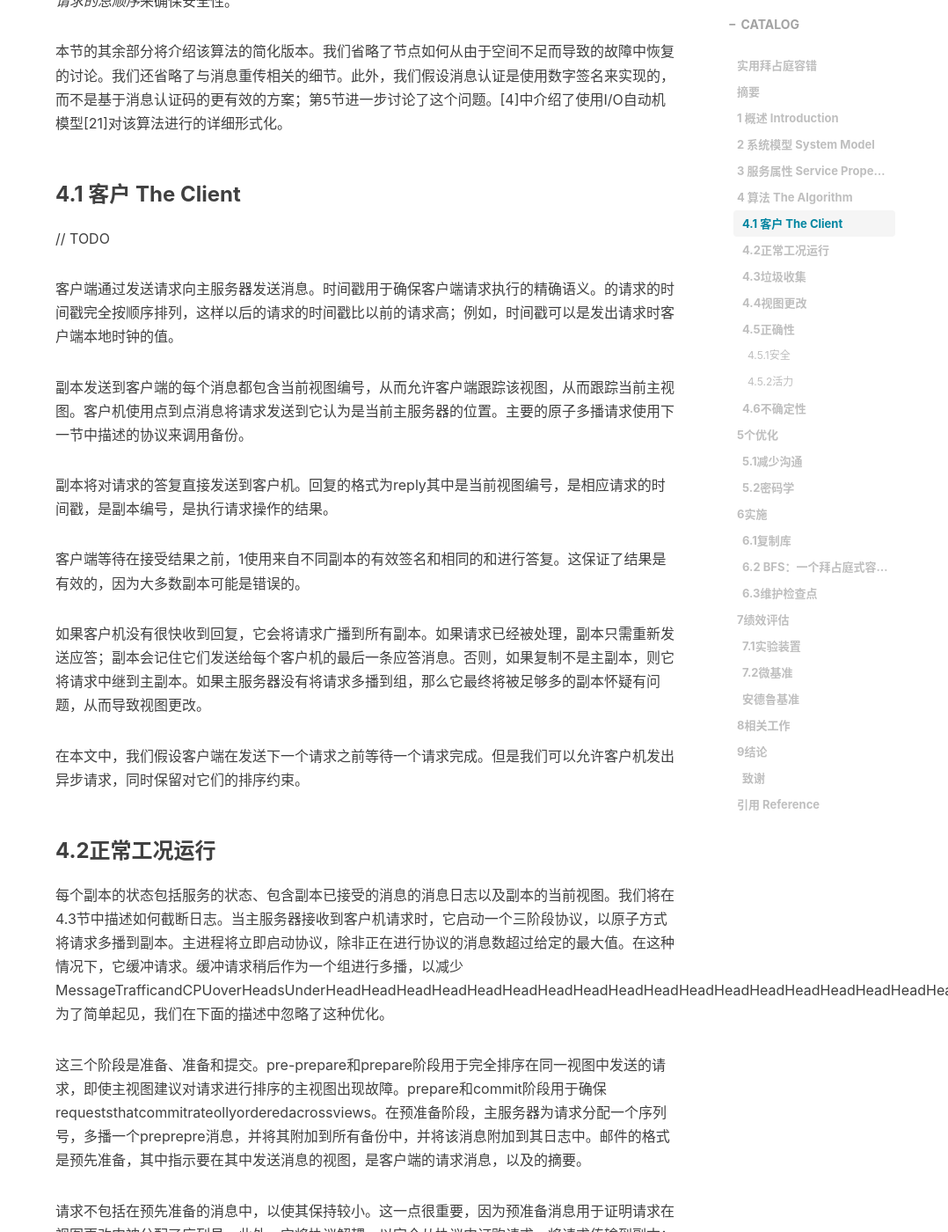
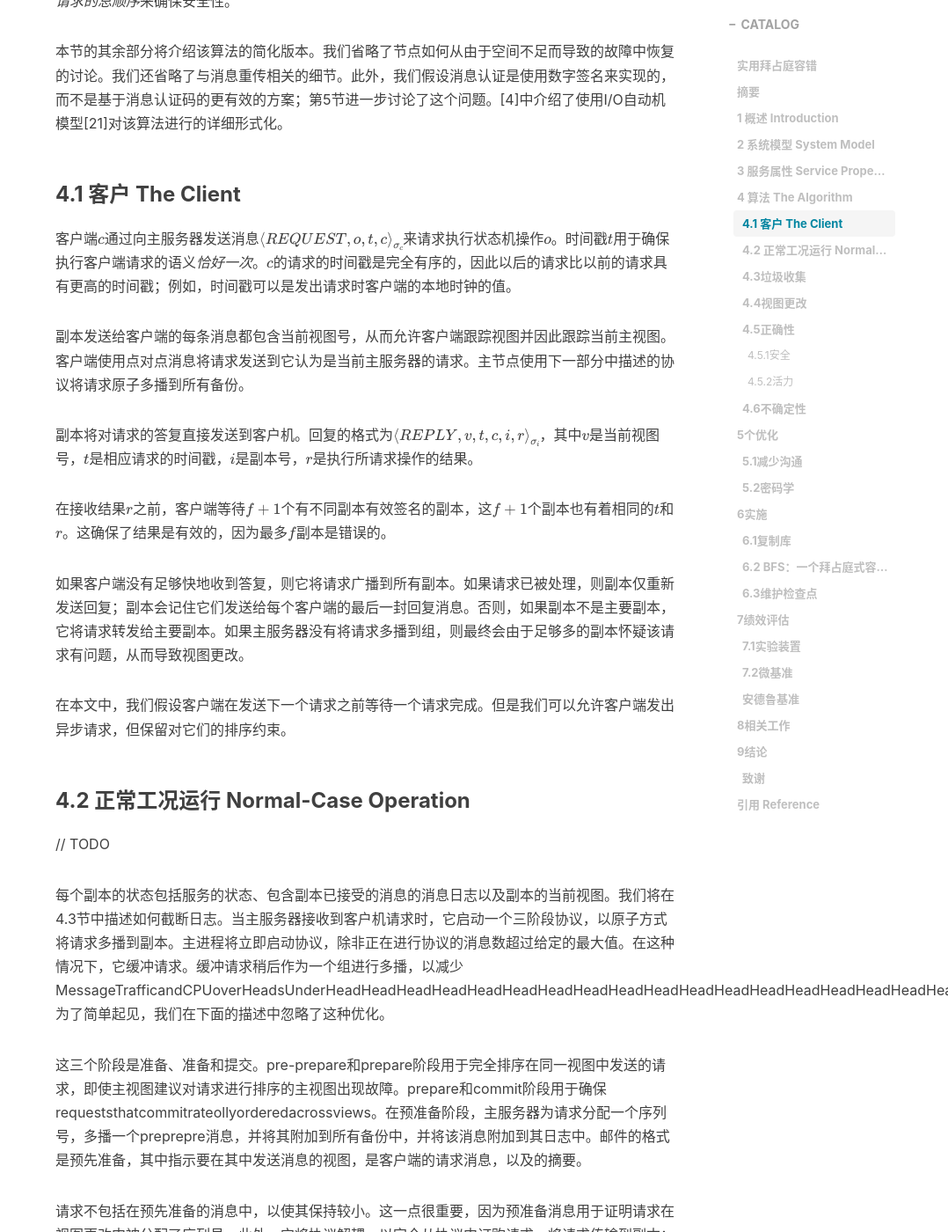
Before and after one commit to MessiahChen/MessiahChen.github.io, a Jekyll site: the page built from _posts/2020-07-16-PBFT.markdown, in a window 1280 px wide and 1400 px high, scrolled down 5211 px. Shown: the whole window at 88% size, without its empty margins (202-1280 px from the left). Built offline with Jekyll 4.4.1, drawn with Linux system fonts in a browser that asks for light colours; nearby versions of some CDN libraries; formulas are drawn with MathJax 3; comment, search, counter and statistics services are not loaded.

Commit message:
post update

```diff
--- a/_posts/2020-07-16-PBFT.markdown
+++ b/_posts/2020-07-16-PBFT.markdown
@@ -96,21 +96,21 @@ tags:
 
 ### 4.1 客户 The Client
 
+客户端$c$通过向主服务器发送消息$\left\langle REQUEST,o,t,c\right\rangle_{\sigma_c}$来请求执行状态机操作$o$。时间戳$t$用于确保执行客户端请求的语义*恰好一次*。$c$的请求的时间戳是完全有序的，因此以后的请求比以前的请求具有更高的时间戳；例如，时间戳可以是发出请求时客户端的本地时钟的值。
+
+副本发送给客户端的每条消息都包含当前视图号，从而允许客户端跟踪视图并因此跟踪当前主视图。客户端使用点对点消息将请求发送到它认为是当前主服务器的请求。主节点使用下一部分中描述的协议将请求原子多播到所有备份。
+
+副本将对请求的答复直接发送到客户机。回复的格式为$\left\langle REPLY,v,t,c,i,r\right\rangle_{\sigma_i}$，其中$v$是当前视图号，$t$是相应请求的时间戳，$i$是副本号，$r$是执行所请求操作的结果。
+
+在接收结果$r$之前，客户端等待$f+1$个有不同副本有效签名的副本，这$f+1$个副本也有着相同的$t$和$r$。这确保了结果是有效的，因为最多$f$副本是错误的。
+
+如果客户端没有足够快地收到答复，则它将请求广播到所有副本。如果请求已被处理，则副本仅重新发送回复；副本会记住它们发送给每个客户端的最后一封回复消息。否则，如果副本不是主要副本，它将请求转发给主要副本。如果主服务器没有将请求多播到组，则最终会由于足够多的副本怀疑该请求有问题，从而导致视图更改。
+
+在本文中，我们假设客户端在发送下一个请求之前等待一个请求完成。但是我们可以允许客户端发出异步请求，但保留对它们的排序约束。
+
+### 4.2 正常工况运行 Normal-Case Operation
+
 // TODO
-
-客户端通过发送请求向主服务器发送消息。时间戳用于确保客户端请求执行的精确语义。的请求的时间戳完全按顺序排列，这样以后的请求的时间戳比以前的请求高；例如，时间戳可以是发出请求时客户端本地时钟的值。
-
-副本发送到客户端的每个消息都包含当前视图编号，从而允许客户端跟踪该视图，从而跟踪当前主视图。客户机使用点到点消息将请求发送到它认为是当前主服务器的位置。主要的原子多播请求使用下一节中描述的协议来调用备份。
-
-副本将对请求的答复直接发送到客户机。回复的格式为reply其中是当前视图编号，是相应请求的时间戳，是副本编号，是执行请求操作的结果。
-
-客户端等待在接受结果之前，1使用来自不同副本的有效签名和相同的和进行答复。这保证了结果是有效的，因为大多数副本可能是错误的。
-
-如果客户机没有很快收到回复，它会将请求广播到所有副本。如果请求已经被处理，副本只需重新发送应答；副本会记住它们发送给每个客户机的最后一条应答消息。否则，如果复制不是主副本，则它将请求中继到主副本。如果主服务器没有将请求多播到组，那么它最终将被足够多的副本怀疑有问题，从而导致视图更改。
-
-在本文中，我们假设客户端在发送下一个请求之前等待一个请求完成。但是我们可以允许客户机发出异步请求，同时保留对它们的排序约束。
-
-### 4.2正常工况运行
 
 每个副本的状态包括服务的状态、包含副本已接受的消息的消息日志以及副本的当前视图。我们将在4.3节中描述如何截断日志。当主服务器接收到客户机请求时，它启动一个三阶段协议，以原子方式将请求多播到副本。主进程将立即启动协议，除非正在进行协议的消息数超过给定的最大值。在这种情况下，它缓冲请求。缓冲请求稍后作为一个组进行多播，以减少MessageTrafficandCPUoverHeadsUnderHeadHeadHeadHeadHeadHeadHeadHeadHeadHeadHeadHeadHeadHeadHeadHeadHeadHeadHeadHeadHeadHeadHeadHeadHeadHeadHeadHeadHeadHeadHeadHeadHeadHea。为了简单起见，我们在下面的描述中忽略了这种优化。
 
```
Also changed, not shown: _includes/about/en.md (+1 -1 lines).
